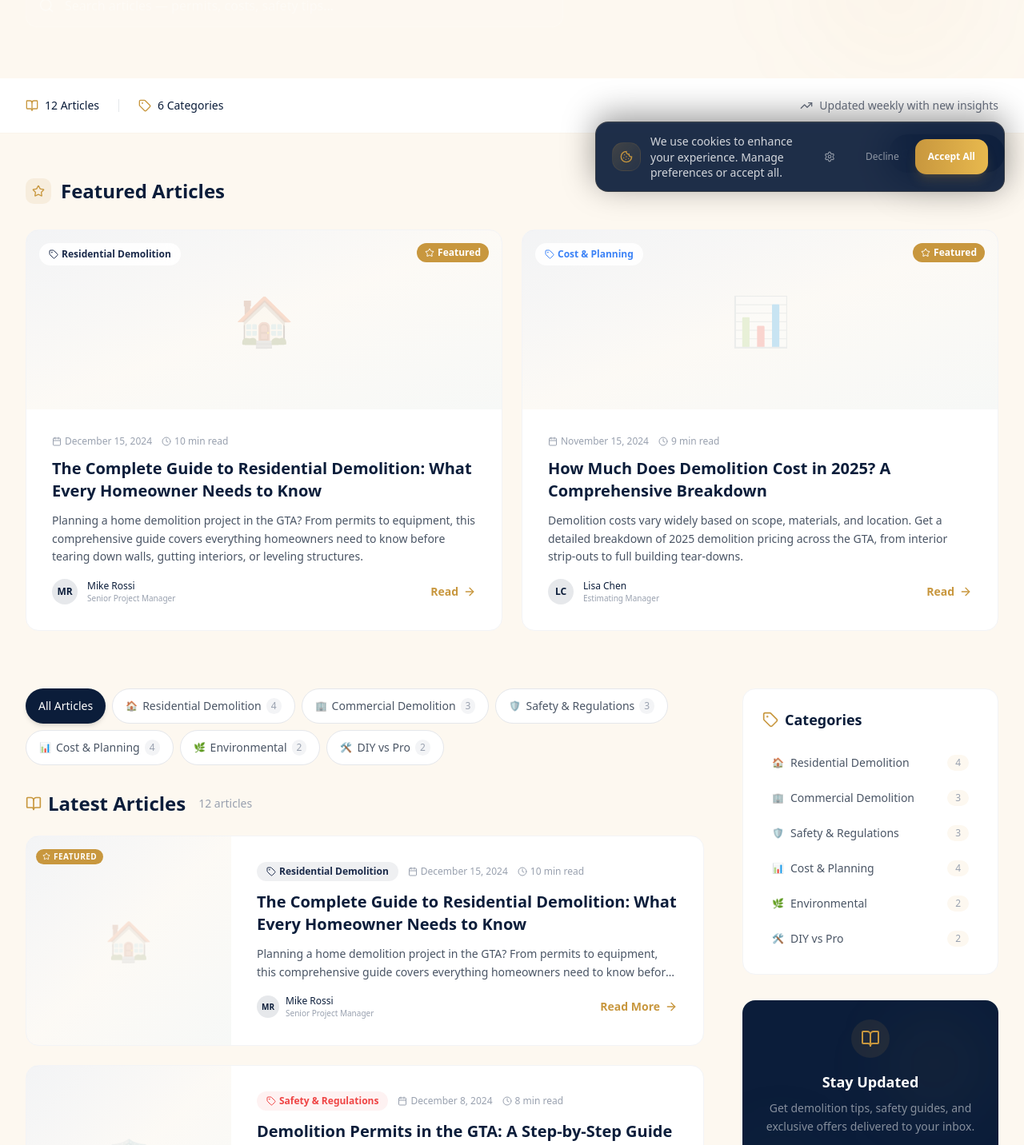
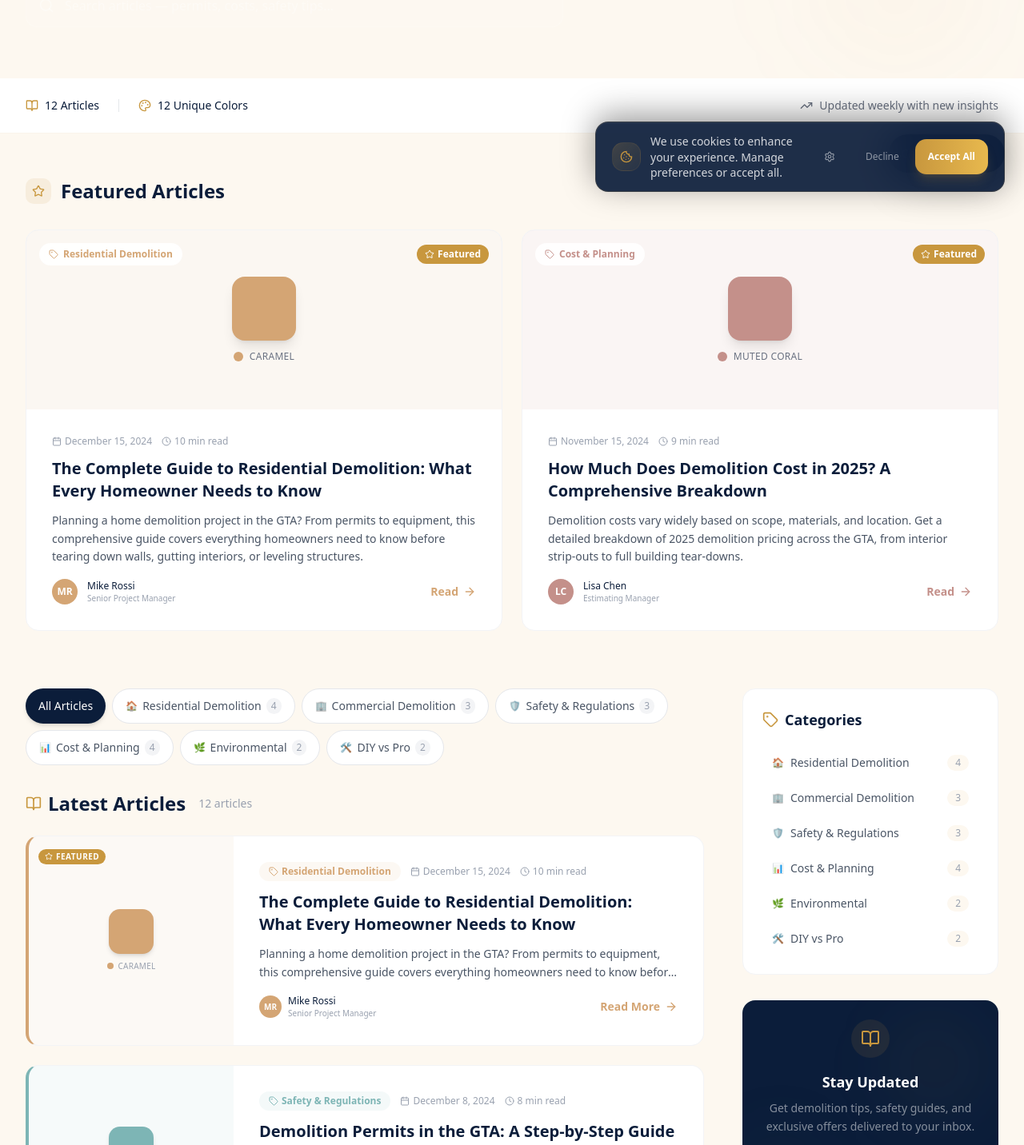
Before and after one commit to Painting-Renovation/Demo-Reno, a Next.js app: page /blog in a window 1280 px wide. Shown: the part 560-1992 px from the top of the page at 80% size. Built offline with nearby package versions, Linux system fonts and the light colour scheme.

Commit message:
34c6339c-dbd3-4e8c-93d8-b2a1babfbb0d

```diff
--- a/src/app/(public)/blog/page.tsx
+++ b/src/app/(public)/blog/page.tsx
@@ -8,7 +8,7 @@ const PageHero = dynamic(
   { ssr: false }
 );
 import { motion } from 'framer-motion';
-import { ArrowRight, Calendar, Tag, Clock, BookOpen, Search, TrendingUp, Star, ChevronDown } from 'lucide-react';
+import { ArrowRight, Calendar, Tag, Clock, BookOpen, Search, TrendingUp, Star, Palette } from 'lucide-react';
 import { blogArticles, blogCategories, getFeaturedArticles, getArticlesByCategory } from '@/lib/blog-data';
 import type { BlogArticle } from '@/lib/blog-data';
 
@@ -97,8 +97,8 @@ export default function BlogPage() {
               </div>
               <div className="w-px h-4 bg-gray-200" />
               <div className="flex items-center gap-2">
-                <Tag className="w-4 h-4 text-gold" />
-                <span className="text-sm font-medium text-navy">{blogCategories.length} Categories</span>
+                <Palette className="w-4 h-4 text-gold" />
+                <span className="text-sm font-medium text-navy">{blogArticles.length} Unique Colors</span>
               </div>
             </div>
             <div className="flex items-center gap-2 text-sm text-gray-500">
@@ -136,29 +136,43 @@ export default function BlogPage() {
               {featured.map((article) => (
                 <motion.div key={article.slug} variants={featuredItem}>
                   <Link href={`/blog/${article.slug}`}>
-                    <article className="group bg-white rounded-2xl overflow-hidden border border-gray-100 hover:border-gold/30 hover:shadow-xl transition-all duration-300 h-full">
-                      <div className="h-48 sm:h-56 bg-gradient-to-br from-navy/5 via-gold/5 to-sage/5 relative overflow-hidden">
-                        <div className="absolute inset-0 flex items-center justify-center">
-                          <span className="text-6xl opacity-20 group-hover:opacity-30 transition-opacity duration-300">
-                            {categoryIcons[article.category] || '📝'}
-                          </span>
-                        </div>
-                        <div className="absolute top-4 left-4">
+                    <article className="group bg-white rounded-2xl overflow-hidden border border-gray-100 hover:shadow-xl transition-all duration-300 h-full">
+                      {/* Paint color header band */}
+                      <div
+                        className="h-48 sm:h-56 relative overflow-hidden"
+                        style={{ backgroundColor: `${article.paintColor}18` }}
+                      >
+                        {/* Paint swatch chip */}
+                        <div className="absolute top-4 left-4 right-4 flex items-center justify-between">
                           <span
-                            className="inline-flex items-center gap-1 text-xs font-semibold px-3 py-1.5 rounded-full bg-white/90 backdrop-blur-sm"
-                            style={{ color: article.categoryColor }}
+                            className="inline-flex items-center gap-1.5 text-xs font-semibold px-3 py-1.5 rounded-full bg-white/90 backdrop-blur-sm"
+                            style={{ color: article.paintColor }}
                           >
                             <Tag className="w-3 h-3" />
                             {article.category}
                           </span>
-                        </div>
-                        <div className="absolute top-4 right-4">
                           <span className="inline-flex items-center gap-1 text-xs font-semibold px-2.5 py-1 rounded-full bg-gold text-white">
                             <Star className="w-3 h-3" />
                             Featured
                           </span>
                         </div>
-                        <div className="absolute inset-0 bg-gradient-to-t from-black/20 to-transparent opacity-0 group-hover:opacity-100 transition-opacity duration-300" />
+                        {/* Large paint swatch visual */}
+                        <div className="absolute inset-0 flex items-center justify-center">
+                          <div className="flex flex-col items-center gap-3">
+                            <div
+                              className="w-20 h-20 rounded-2xl shadow-lg group-hover:scale-110 transition-transform duration-500"
+                              style={{ backgroundColor: article.paintColor }}
+                            />
+                            <div className="flex items-center gap-2">
+                              <div
+                                className="w-3 h-3 rounded-full"
+                                style={{ backgroundColor: article.paintColor }}
+                              />
+                              <span className="text-xs font-medium text-gray-500 tracking-wide uppercase">{article.paintColorName}</span>
+                            </div>
+                          </div>
+                        </div>
+                        <div className="absolute inset-0 bg-gradient-to-t from-black/10 to-transparent opacity-0 group-hover:opacity-100 transition-opacity duration-300" />
                       </div>
                       <div className="p-6 sm:p-8">
                         <div className="flex flex-wrap items-center gap-3 mb-3">
@@ -171,7 +185,7 @@ export default function BlogPage() {
                             {article.readTime}
                           </span>
                         </div>
-                        <h3 className="text-lg sm:text-xl font-bold text-navy mb-3 group-hover:text-gold transition-colors duration-200 line-clamp-2">
+                        <h3 className="text-lg sm:text-xl font-bold text-navy mb-3 group-hover:text-gray-700 transition-colors duration-200 line-clamp-2">
                           {article.title}
                         </h3>
                         <p className="text-gray-600 text-sm leading-relaxed line-clamp-3 mb-4">
@@ -179,7 +193,10 @@ export default function BlogPage() {
                         </p>
                         <div className="flex items-center justify-between">
                           <div className="flex items-center gap-3">
-                            <div className="w-8 h-8 rounded-full bg-navy/10 flex items-center justify-center text-xs font-bold text-navy">
+                            <div
+                              className="w-8 h-8 rounded-full flex items-center justify-center text-xs font-bold text-white"
+                              style={{ backgroundColor: article.paintColor }}
+                            >
                               {article.author.split(' ').map((n) => n[0]).join('')}
                             </div>
                             <div>
@@ -187,7 +204,10 @@ export default function BlogPage() {
                               <p className="text-[10px] text-gray-400">{article.authorRole}</p>
                             </div>
                           </div>
-                          <span className="inline-flex items-center gap-1.5 text-gold font-semibold text-sm group-hover:gap-2.5 transition-all duration-200">
+                          <span
+                            className="inline-flex items-center gap-1.5 font-semibold text-sm group-hover:gap-2.5 transition-all duration-200"
+                            style={{ color: article.paintColor }}
+                          >
                             Read
                             <ArrowRight className="w-4 h-4" />
                           </span>
@@ -419,15 +439,28 @@ function ArticleCard({ article }: { article: BlogArticle }) {
   return (
     <motion.article
       variants={item}
-      className="group bg-white rounded-2xl overflow-hidden border border-gray-100 hover:border-gold/30 hover:shadow-lg transition-all duration-300"
+      className="group bg-white rounded-2xl overflow-hidden border border-gray-100 hover:shadow-lg transition-all duration-300"
+      style={{ borderLeft: `4px solid ${article.paintColor}` }}
     >
       <Link href={`/blog/${article.slug}`} className="flex flex-col sm:flex-row">
-        {/* Image area */}
-        <div className="sm:w-48 md:w-64 h-48 sm:h-auto bg-gradient-to-br from-navy/5 via-gold/5 to-sage/5 relative overflow-hidden flex-shrink-0">
-          <div className="absolute inset-0 flex items-center justify-center">
-            <span className="text-5xl opacity-15 group-hover:opacity-25 transition-opacity duration-300 group-hover:scale-110 transform">
-              {categoryIcon}
-            </span>
+        {/* Paint swatch area */}
+        <div
+          className="sm:w-48 md:w-64 h-48 sm:h-auto relative overflow-hidden flex-shrink-0 flex items-center justify-center"
+          style={{ backgroundColor: `${article.paintColor}12` }}
+        >
+          {/* Paint chip visual */}
+          <div className="flex flex-col items-center gap-2">
+            <div
+              className="w-14 h-14 rounded-xl shadow-md group-hover:scale-110 group-hover:rotate-3 transition-all duration-500"
+              style={{ backgroundColor: article.paintColor }}
+            />
+            <div className="flex items-center gap-1.5">
+              <div
+                className="w-2 h-2 rounded-full"
+                style={{ backgroundColor: article.paintColor }}
+              />
+              <span className="text-[10px] font-medium text-gray-400 tracking-wide uppercase">{article.paintColorName}</span>
+            </div>
           </div>
           <div className="absolute inset-0 bg-gradient-to-r from-transparent to-white/20 opacity-0 group-hover:opacity-100 transition-opacity duration-300" />
           {article.featured && (
@@ -446,8 +479,8 @@ function ArticleCard({ article }: { article: BlogArticle }) {
             <span
               className="inline-flex items-center gap-1 text-xs font-semibold px-3 py-1 rounded-full"
               style={{
-                backgroundColor: `${article.categoryColor}12`,
-                color: article.categoryColor,
+                backgroundColor: `${article.paintColor}15`,
+                color: article.paintColor,
               }}
             >
               <Tag className="w-3 h-3" />
@@ -463,7 +496,7 @@ function ArticleCard({ article }: { article: BlogArticle }) {
             </span>
           </div>
 
-          <h3 className="text-lg sm:text-xl font-bold text-navy mb-3 group-hover:text-gold transition-colors duration-200">
+          <h3 className="text-lg sm:text-xl font-bold text-navy mb-3 group-hover:text-gray-700 transition-colors duration-200">
             {article.title}
           </h3>
 
@@ -473,7 +506,10 @@ function ArticleCard({ article }: { article: BlogArticle }) {
 
           <div className="flex items-center justify-between">
             <div className="flex items-center gap-2">
-              <div className="w-7 h-7 rounded-full bg-navy/10 flex items-center justify-center text-[10px] font-bold text-navy">
+              <div
+                className="w-7 h-7 rounded-full flex items-center justify-center text-[10px] font-bold text-white"
+                style={{ backgroundColor: article.paintColor }}
+              >
                 {article.author.split(' ').map((n) => n[0]).join('')}
               </div>
               <div>
@@ -481,7 +517,10 @@ function ArticleCard({ article }: { article: BlogArticle }) {
                 <p className="text-[10px] text-gray-400">{article.authorRole}</p>
               </div>
             </div>
-            <span className="inline-flex items-center gap-1.5 text-gold font-semibold text-sm group-hover:gap-2.5 transition-all duration-200">
+            <span
+              className="inline-flex items-center gap-1.5 font-semibold text-sm group-hover:gap-2.5 transition-all duration-200"
+              style={{ color: article.paintColor }}
+            >
               Read More
               <ArrowRight className="w-4 h-4" />
             </span>
--- a/src/lib/blog-data.ts
+++ b/src/lib/blog-data.ts
@@ -13,6 +13,8 @@ export interface BlogArticle {
   content: BlogContent[];
   tags: string[];
   relatedArticles: string[];
+  paintColor: string;
+  paintColorName: string;
 }
 
 export interface BlogContent {
@@ -55,6 +57,8 @@ export const blogArticles: BlogArticle[] = [
     featured: true,
     tags: ['residential demolition', 'home demolition', 'renovation', 'demolition guide'],
     relatedArticles: ['permits-demolition-guide', 'interior-strip-out-guide', 'cost-guide-demolition'],
+    paintColor: '#D4A574',
+    paintColorName: 'Caramel',
     content: [
       {
         type: 'paragraph',
@@ -160,6 +164,8 @@ export const blogArticles: BlogArticle[] = [
     authorRole: 'Compliance Specialist',
     tags: ['permits', 'regulations', 'GTA', 'municipal bylaws', 'demolition permits'],
     relatedArticles: ['safety-standards-demolition', 'complete-guide-residential-demolition', 'preparing-property-demolition'],
+    paintColor: '#7DB5B5',
+    paintColorName: 'Teal Mist',
     content: [
       {
         type: 'paragraph',
@@ -253,6 +259,8 @@ export const blogArticles: BlogArticle[] = [
     authorRole: 'Commercial Projects Director',
     tags: ['commercial demolition', 'business', 'minimal disruption', 'tenant relocation'],
     relatedArticles: ['asbestos-hazardous-materials', 'interior-strip-out-guide', 'cost-guide-demolition'],
+    paintColor: '#C8A882',
+    paintColorName: 'Warm Tan',
     content: [
       {
         type: 'paragraph',
@@ -344,6 +352,8 @@ export const blogArticles: BlogArticle[] = [
     authorRole: 'Senior Project Manager',
     tags: ['interior strip-out', 'selective demolition', 'gutting', 'renovation prep'],
     relatedArticles: ['complete-guide-residential-demolition', 'diy-vs-pro-demolition', 'cost-guide-demolition'],
+    paintColor: '#8DB580',
+    paintColorName: 'Garden Green',
     content: [
       {
         type: 'paragraph',
@@ -447,6 +457,8 @@ export const blogArticles: BlogArticle[] = [
     featured: true,
     tags: ['demolition cost', 'budget', 'pricing', '2025', 'cost breakdown'],
     relatedArticles: ['complete-guide-residential-demolition', 'commercial-demolition-minimizing-disruption', 'renovation-vs-demo'],
+    paintColor: '#C4908A',
+    paintColorName: 'Muted Coral',
     content: [
       {
         type: 'paragraph',
@@ -546,6 +558,8 @@ export const blogArticles: BlogArticle[] = [
     authorRole: 'Environmental Safety Officer',
     tags: ['asbestos', 'hazardous materials', 'environmental safety', 'abatement'],
     relatedArticles: ['safety-standards-demolition', 'permits-demolition-guide', 'environmental-responsibility-demolition'],
+    paintColor: '#8E9FBF',
+    paintColorName: 'Dusty Blue',
     content: [
       {
         type: 'paragraph',
@@ -637,6 +651,8 @@ export const blogArticles: BlogArticle[] = [
     authorRole: 'Environmental Safety Officer',
     tags: ['safety', 'demolition standards', 'protective measures', 'site safety'],
     relatedArticles: ['asbestos-hazardous-materials', 'permits-demolition-guide', 'diy-vs-pro-demolition'],
+    paintColor: '#B89EC4',
+    paintColorName: 'Wisteria',
     content: [
       {
         type: 'paragraph',
@@ -730,6 +746,8 @@ export const blogArticles: BlogArticle[] = [
     authorRole: 'Senior Project Manager',
     tags: ['concrete removal', 'foundation demolition', 'heavy equipment', 'excavation'],
     relatedArticles: ['complete-guide-residential-demolition', 'interior-strip-out-guide', 'cost-guide-demolition'],
+    paintColor: '#D4B07A',
+    paintColorName: 'Gold Coast',
     content: [
       {
         type: 'paragraph',
@@ -820,6 +838,8 @@ export const blogArticles: BlogArticle[] = [
     authorRole: 'Compliance Specialist',
     tags: ['sustainable demolition', 'recycling', 'waste management', 'green demolition'],
     relatedArticles: ['asbestos-hazardous-materials', 'cost-guide-demolition', 'renovation-vs-demo'],
+    paintColor: '#7BA8A0',
+    paintColorName: 'Pacific Sage',
     content: [
       {
         type: 'paragraph',
@@ -902,6 +922,8 @@ export const blogArticles: BlogArticle[] = [
     authorRole: 'Estimating Manager',
     tags: ['renovation', 'demolition', 'decision guide', 'property assessment'],
     relatedArticles: ['interior-strip-out-guide', 'cost-guide-demolition', 'diy-vs-pro-demolition'],
+    paintColor: '#D9A96A',
+    paintColorName: 'Amber',
     content: [
       {
         type: 'paragraph',
@@ -1003,6 +1025,8 @@ export const blogArticles: BlogArticle[] = [
     authorRole: 'Senior Project Manager',
     tags: ['DIY demolition', 'professional demolition', 'hiring contractors', 'safety risks'],
     relatedArticles: ['safety-standards-demolition', 'complete-guide-residential-demolition', 'renovation-vs-demo'],
+    paintColor: '#A0B8C8',
+    paintColorName: 'Steel Blue',
     content: [
       {
         type: 'paragraph',
@@ -1097,6 +1121,8 @@ export const blogArticles: BlogArticle[] = [
     authorRole: 'Commercial Projects Director',
     tags: ['preparation', 'planning', 'property demolition', 'project timeline'],
     relatedArticles: ['permits-demolition-guide', 'complete-guide-residential-demolition', 'cost-guide-demolition'],
+    paintColor: '#BAA08A',
+    paintColorName: 'Terracotta Light',
     content: [
       {
         type: 'paragraph',
```
Also changed, not shown: src/app/(public)/blog/[slug]/page.tsx (+102 -35 lines), 1 other file (tests, documents, lock files or other folders).
